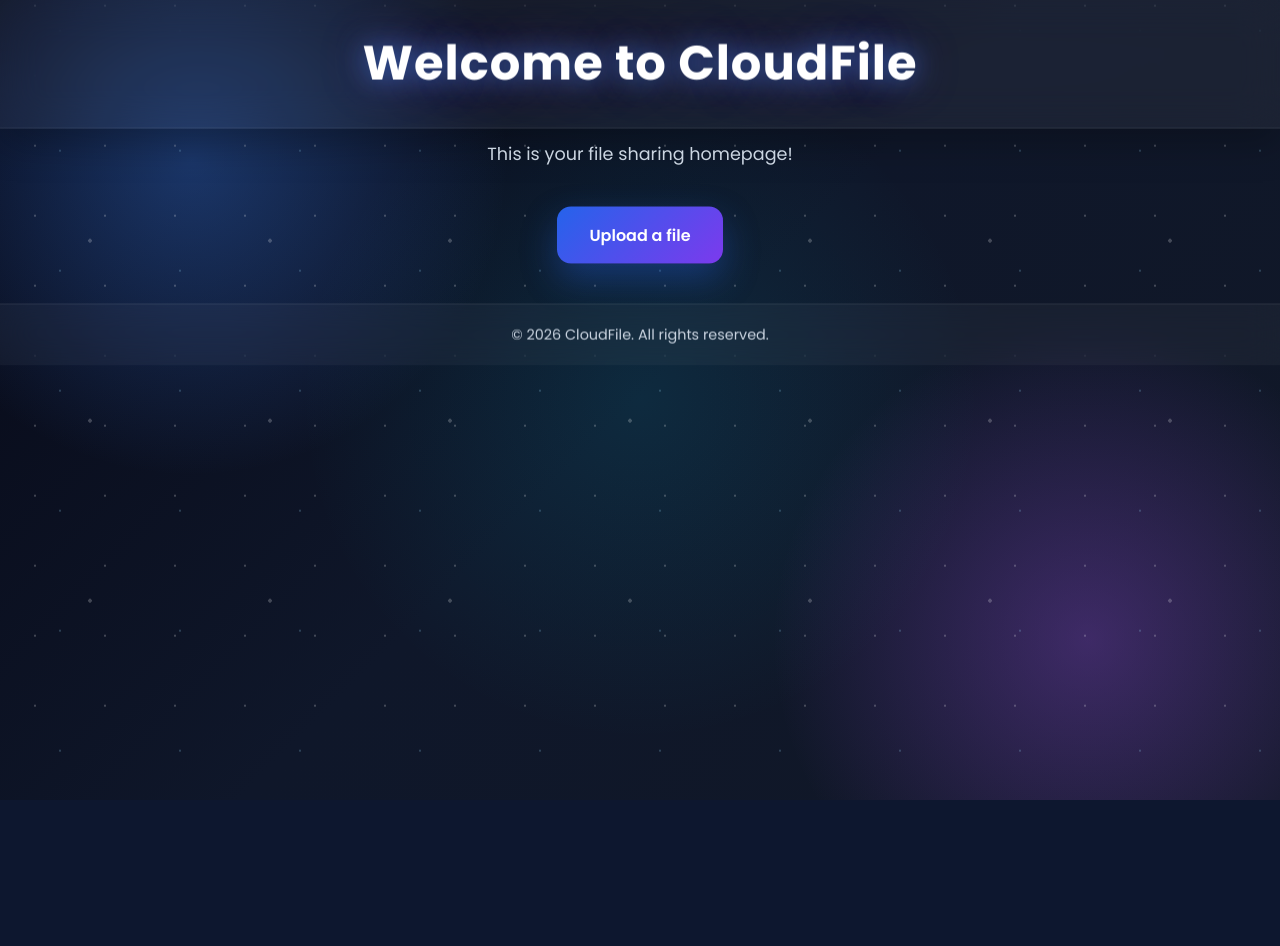
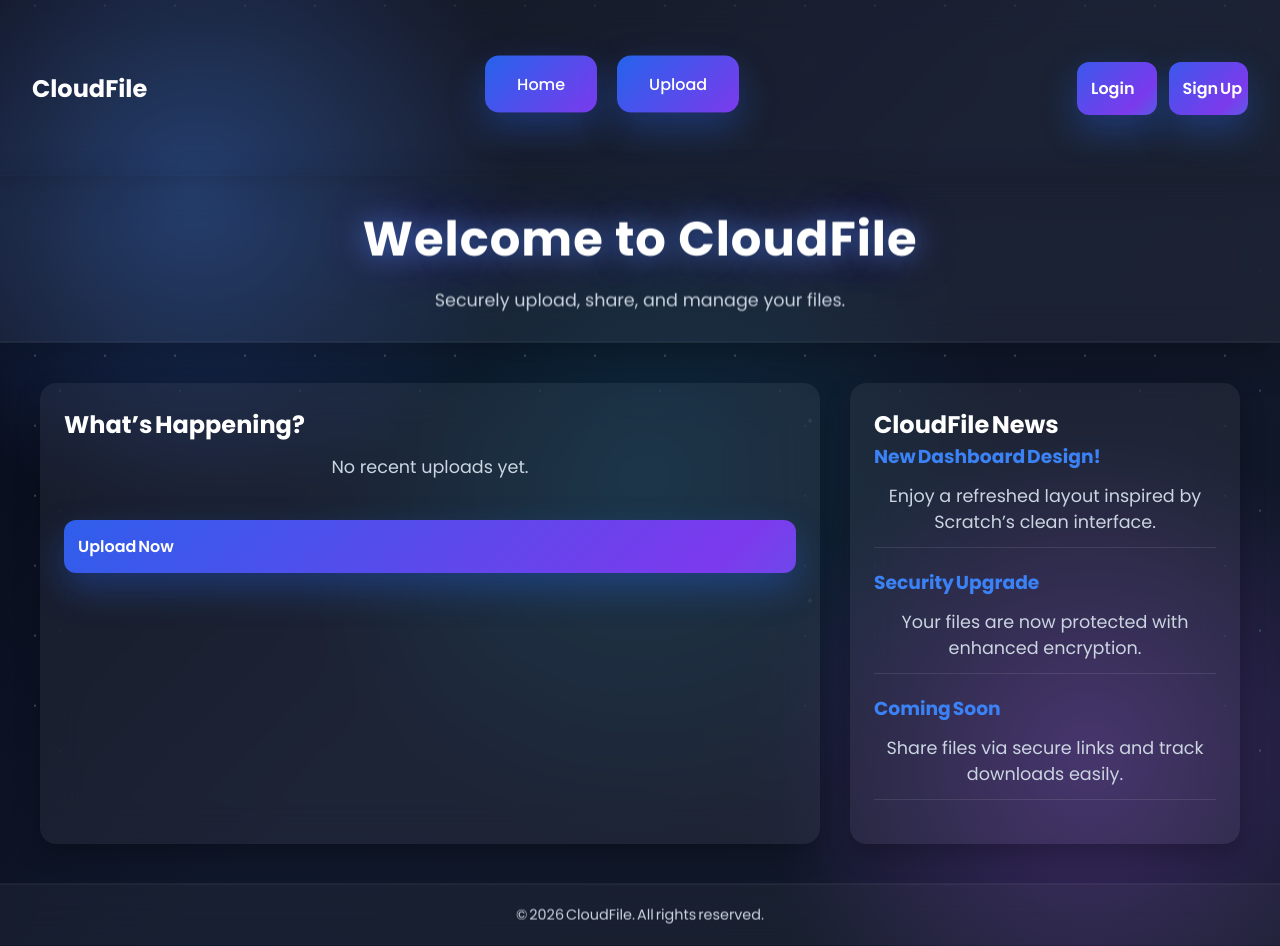
Before and after one commit to Along-the-skies/CloudFile, a Django app: page / in a window 1280 px wide. Before the commit the page ends 800 px from the top, so only its background shows below. Run offline with Django 5.2, Linux system fonts and the light colour scheme.

Commit message:
AVENGER2

```diff
--- a/Django_test/CloudFile/models.py
+++ b/Django_test/CloudFile/models.py
@@ -9,7 +9,7 @@ class SharedFile(models.Model):
     owner = models.ForeignKey(User, on_delete=models.CASCADE, null=True, blank=True)  # who uploaded
 
     def __str__(self):
-        return str(self.file.name)
+        return str(self.id)
 
 
 class DownloadLog(models.Model):
--- a/Django_test/CloudFile/static/CloudFile/style.css
+++ b/Django_test/CloudFile/static/CloudFile/style.css
@@ -269,3 +269,56 @@ header, p, a, footer {
     transform: translateY(-3px);
     box-shadow: 0 20px 40px rgba(37,99,235,.45);
 }
+.topbar {
+    display: flex;
+    justify-content: space-between;
+    align-items: center;
+    background: rgba(255,255,255,.05);
+    padding: 16px 32px;
+    backdrop-filter: blur(15px);
+    box-shadow: 0 8px 20px rgba(0,0,0,.25);
+}
+
+.topbar .nav-links {
+    list-style: none;
+    display: flex;
+    gap: 20px;
+}
+
+.topbar .nav-links a {
+    color: #fff;
+    text-decoration: none;
+    font-weight: 500;
+}
+
+.topbar .account {
+    display: flex;
+    gap: 12px;
+    align-items: center;
+}
+
+.dashboard {
+    display: grid;
+    grid-template-columns: 2fr 1fr;
+    gap: 30px;
+    padding: 40px;
+}
+
+.activity, .news {
+    background: rgba(255,255,255,.06);
+    backdrop-filter: blur(20px);
+    border-radius: 16px;
+    padding: 24px;
+    box-shadow: 0 10px 25px rgba(0,0,0,.25);
+}
+
+.activity-item, .news-item {
+    margin-bottom: 20px;
+    border-bottom: 1px solid rgba(255,255,255,.1);
+    padding-bottom: 12px;
+}
+
+.news-item h3 {
+    color: #3B82F6;
+    margin-bottom: 6px;
+}
--- a/Django_test/CloudFile/templates/CloudFile/home.html
+++ b/Django_test/CloudFile/templates/CloudFile/home.html
@@ -4,19 +4,68 @@
     <title>CloudFile</title>
     {% load static %}
     <link rel="stylesheet" href="{% static 'CloudFile/style.css' %}">
-
 </head>
 <body>
+    <!-- TopBar -->
+    <nav class="topbar">
+        <div class="logo"><h2>CloudFile</h2></div>
+        <ul class="nav-links">
+            <li><a href="{% url 'home' %}">Home</a></li>
+            <li><a href="{% url 'upload_file' %}">Upload</a></li>
+        </ul>
+        <div class="account">
+            {% if user.is_authenticated %}
+                <span class="username">Hi, {{ user.username }}</span>
+                <a href="{% url 'logout' %}" class="btn">Logout</a>
+            {% else %}
+                <a href="{% url 'login' %}" class="btn">Login</a>
+                <a href="{% url 'signup' %}" class="btn">Sign Up</a>
+            {% endif %}
+        </div>
+    </nav>
+
+    <!-- Hero Section -->
     <header>
         <h1>Welcome to CloudFile</h1>
+        <p>Securely upload, share, and manage your files.</p>
     </header>
 
-    <p>This is your file sharing homepage!</p>
+    <!-- Dashboard -->
+    <div class="dashboard">
+        <!-- Left Column -->
+        <section class="activity">
+            <h2>What’s Happening?</h2>
+            {% if files %}
+                {% for file in files %}
+                    <div class="activity-item">
+                        <strong>{{ file.file.name }}</strong>
+                        <p>Uploaded {{ file.uploaded_at|timesince }} ago</p>
+                    </div>
+                {% endfor %}
+            {% else %}
+                <p>No recent uploads yet.</p>
+                <a href="{% url 'upload_file' %}" class="btn">Upload Now</a>
+            {% endif %}
+        </section>
 
-    <a href="/upload/">Upload a file</a>
+        <!-- Right Column -->
+        <aside class="news">
+            <h2>CloudFile News</h2>
+            <div class="news-item">
+                <h3>New Dashboard Design!</h3>
+                <p>Enjoy a refreshed layout inspired by Scratch’s clean interface.</p>
+            </div>
+            <div class="news-item">
+                <h3>Security Upgrade</h3>
+                <p>Your files are now protected with enhanced encryption.</p>
+            </div>
+            <div class="news-item">
+                <h3>Coming Soon</h3>
+                <p>Share files via secure links and track downloads easily.</p>
+            </div>
+        </aside>
+    </div>
 
-    <footer>
-        &copy; 2026 CloudFile. All rights reserved.
-    </footer>
+    <footer>&copy; 2026 CloudFile. All rights reserved.</footer>
 </body>
 </html>
```
Also changed, not shown: Django_test/CloudFile/templates/CloudFile/upload.html (+4 -4 lines).
